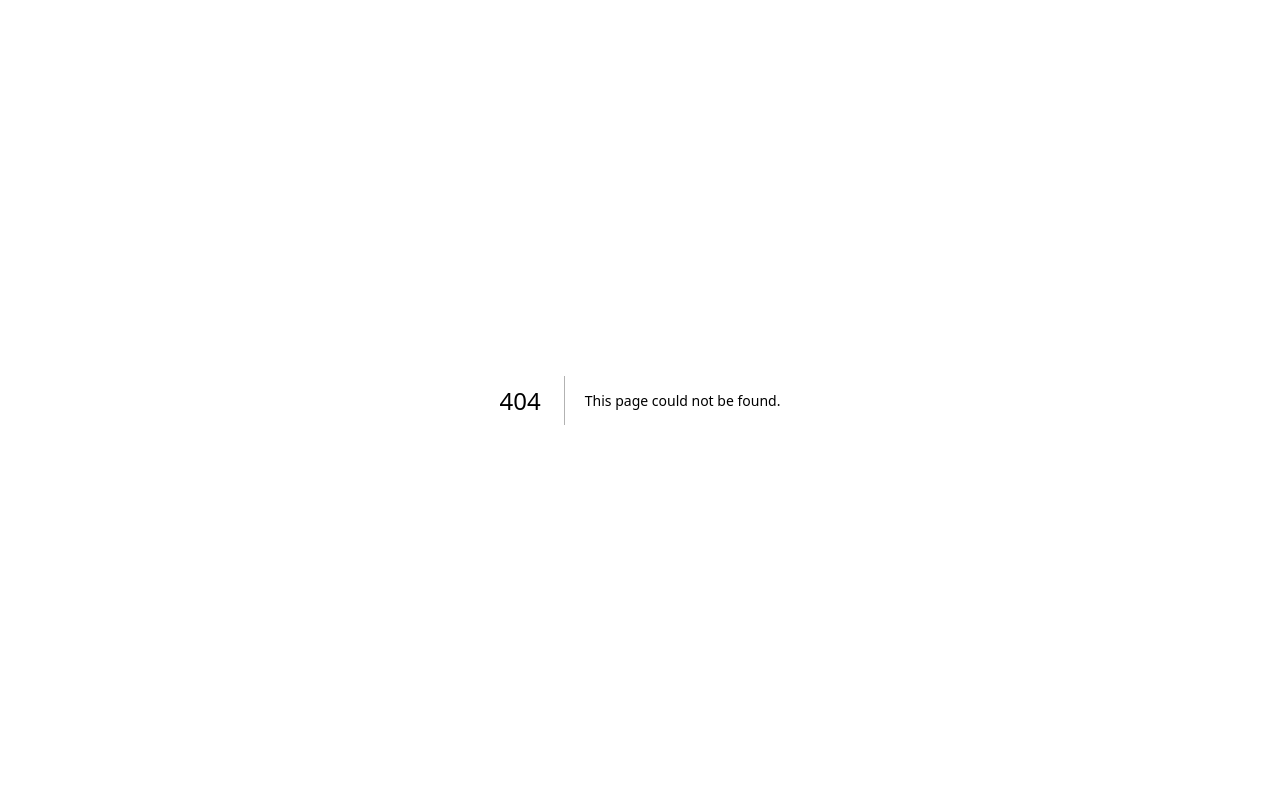
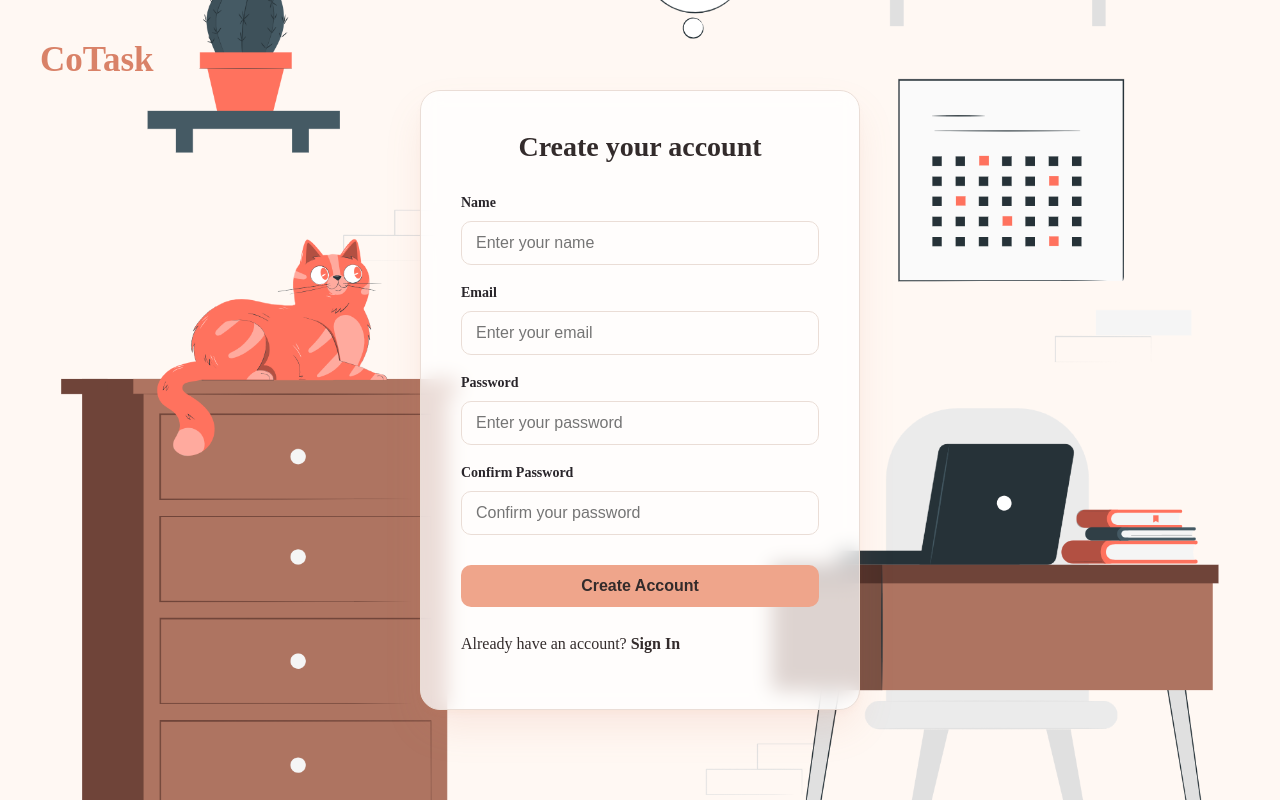
Before and after one commit to NancyA1/CoTask, a Next.js app in the folder frontend/: page /register in a window 1280 px wide. Before the commit this address had no page. Built offline with nearby package versions, Linux system fonts and the light colour scheme.

Commit message:
build register page and authentication flow

```diff
--- a/frontend/app/globals.css
+++ b/frontend/app/globals.css
@@ -2134,3 +2134,158 @@ color: #D98268;
     gap: 10px;
   }
 }
+/* register page  */
+.register-page {
+  min-height: 100vh;
+
+  display: flex;
+  flex-direction: column;
+
+  align-items: center;
+  justify-content: center;
+
+  padding: 40px 20px;
+
+  background: url("/Work life balance-pana.png");
+  background-size: cover;
+  background-position: center;
+  background-repeat: no-repeat;
+}
+
+.register-header {
+  position: absolute;
+
+  top: 40px;
+  left: 40px;
+
+  display: flex;
+  align-items: center;
+}
+
+.register-header h1 {
+  margin: 0;
+
+  color: #D98268;
+
+  font-size: 35px;
+  font-weight: 700;
+}
+
+.register-content {
+  width: 100%;
+  max-width: 440px;
+
+  padding: 40px;
+
+  display: flex;
+  flex-direction: column;
+
+  gap: 12px;
+
+  background: rgba(255, 255, 255, 0.75);
+
+  backdrop-filter: blur(10px);
+
+  border: 1px solid #EADDD6;
+  border-radius: 20px;
+
+  box-shadow:
+    0 4px 6px -1px rgba(217, 130, 104, 0.05),
+    0 20px 40px -5px rgba(217, 130, 104, 0.15);
+}
+
+.register-content h2 {
+  margin: 0 0 20px;
+
+  color: #332B2B;
+
+  font-size: 28px;
+  font-weight: 600;
+
+  text-align: center;
+}
+
+.register-content .form-field {
+  display: flex;
+  flex-direction: column;
+
+  align-items: flex-start;
+
+  gap: 10px;
+
+  margin-bottom: 8px;
+}
+
+.register-content .form-field label {
+  font-size: 14px;
+  font-weight: 600;
+
+  color: #29252A;
+}
+
+.register-content .form-field input {
+  width: 100%;
+
+  padding: 12px 14px;
+
+  border: 1px solid #EADDD6;
+  border-radius: 10px;
+
+  font-size: 16px;
+
+  outline: none;
+
+  background-color: #FFFDFC;
+
+  transition: all 0.2s ease-in-out;
+}
+
+.register-content .form-field input:focus {
+  border-color: #D98268;
+
+  background-color: #FFFFFF;
+
+  box-shadow: 0 0 0 4px rgba(217, 130, 104, 0.2);
+}
+
+#register-submit {
+  width: 100%;
+
+  padding: 12px;
+
+  margin-top: 10px;
+
+  border: none;
+  border-radius: 10px;
+
+  background-color: #EFA58B;
+
+  color: #332B2B;
+
+  font-size: 16px;
+  font-weight: 600;
+
+  cursor: pointer;
+
+  transition: all 0.2s ease;
+}
+
+#register-submit:hover {
+  background-color: #D98268;
+
+  transform: translateY(-2px);
+}
+
+#login-link {
+  color: #332B2B;
+
+  text-decoration: none;
+
+  font-weight: 600;
+}
+
+#login-link:hover {
+  color: #D98268;
+
+  text-decoration: underline;
+}
--- /dev/null
+++ b/frontend/app/register/page.tsx
@@ -0,0 +1,116 @@
+"use client";
+
+import { useState } from "react";
+import { useRouter } from "next/navigation";
+import Link from "next/link";
+export default function Register() {
+
+  const [name, setName] = useState("");
+  const [email, setEmail] = useState("");
+  const [password, setPassword] = useState("");
+  const [confirmPassword, setConfirmPassword] = useState("");
+  const router = useRouter();
+  const handleRegister = async (event: React.FormEvent) => {
+    event.preventDefault();
+     if (password !== confirmPassword) {
+    console.log("Passwords do not match");
+    return;
+  }
+ const response = await fetch("http://localhost:3000/api/auth/register",{
+    method:"POST",
+    headers:{
+    "Content-Type":"application/json"
+    },
+    body:
+        JSON.stringify({
+            name,
+            email,
+            password
+
+        })
+
+
+ });
+
+const data= await response.json();
+
+if (response.ok) {
+  router.push("/login");
+} else {
+  console.log(data.message);
+}
+  };
+
+ return (
+  <div className="register-page">
+
+    <div className="register-header">
+      <h1>CoTask</h1>
+    </div>
+
+    <form className="register-content" onSubmit={handleRegister}>
+
+      <h2>Create your account</h2>
+
+      <div className="form-field">
+        <label htmlFor="name">Name</label>
+        <input
+          type="text"
+          id="name"
+          placeholder="Enter your name"
+          required
+          onChange={(event) => setName(event.target.value)}
+        />
+      </div>
+
+      <div className="form-field">
+        <label htmlFor="email">Email</label>
+        <input
+          type="email"
+          id="email"
+          placeholder="Enter your email"
+          required
+          onChange={(event) => setEmail(event.target.value)}
+        />
+      </div>
+
+      <div className="form-field">
+        <label htmlFor="password">Password</label>
+        <input
+          type="password"
+          id="password"
+          placeholder="Enter your password"
+          required
+          onChange={(event) => setPassword(event.target.value)}
+        />
+      </div>
+
+      <div className="form-field">
+        <label htmlFor="confirmPassword">Confirm Password</label>
+        <input
+          type="password"
+          id="confirmPassword"
+          placeholder="Confirm your password"
+          required
+          onChange={(event) =>
+            setConfirmPassword(event.target.value)
+          }
+        />
+      </div>
+
+      <button type="submit" id="register-submit">
+        Create Account
+      </button>
+
+      <p>
+        Already have an account?{" "}
+        <Link href="/login" id="login-link">
+          Sign In
+        </Link>
+      </p>
+
+    </form>
+
+  </div>
+);
+}
```
